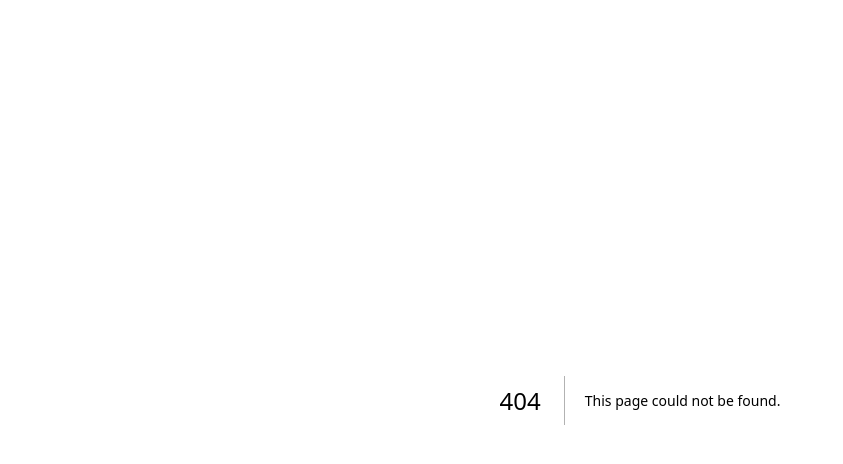
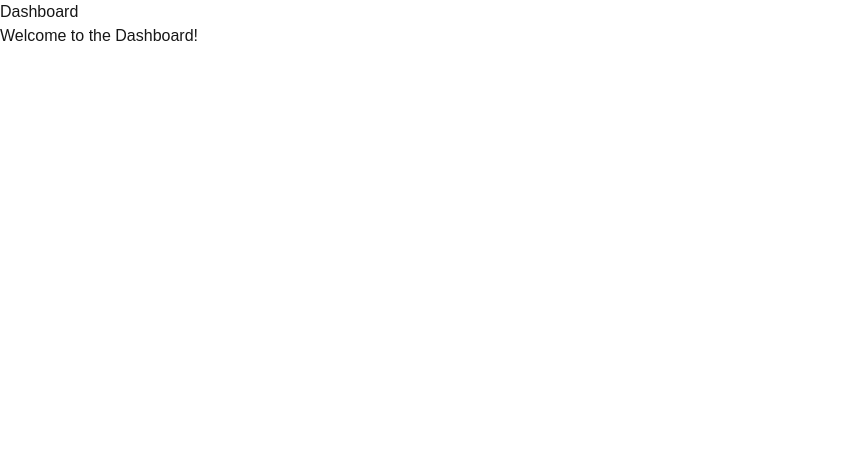
Before and after one commit to andrewmcl6081/code-collab, a Next.js app in the folder client/: page /dashboard in a window 1280 px wide. Before the commit this address had no page. Shown: the top 464 px of the page, without its empty margins (0-843 px from the left). Built offline with nearby package versions, Linux system fonts and the light colour scheme.

Commit message:
Added Dashboard page

```diff
--- /dev/null
+++ b/client/src/app/dashboard/page.tsx
@@ -0,0 +1,11 @@
+
+const Dashboard = () => {
+  return (
+    <>
+      <h1>Dashboard</h1>
+      <p>Welcome to the Dashboard!</p>
+    </>
+  );
+}
+
+export default Dashboard;
```
